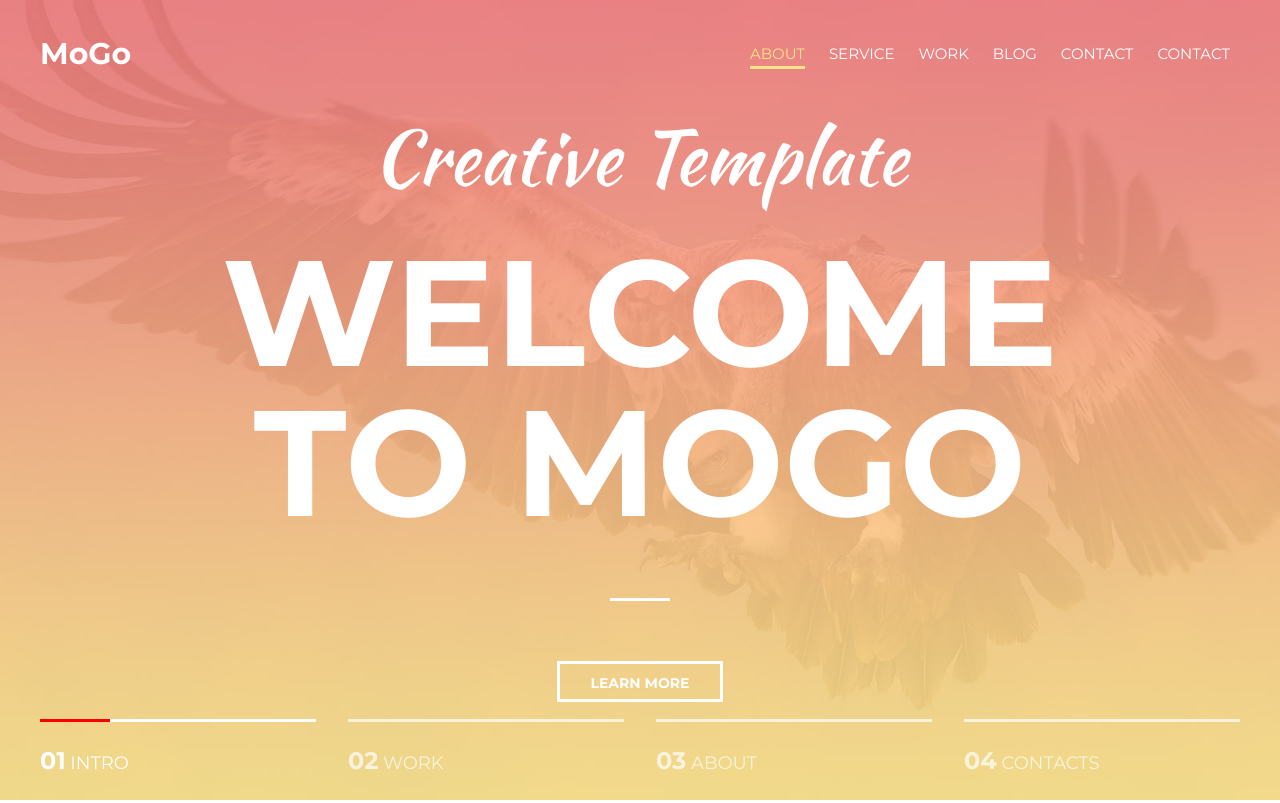
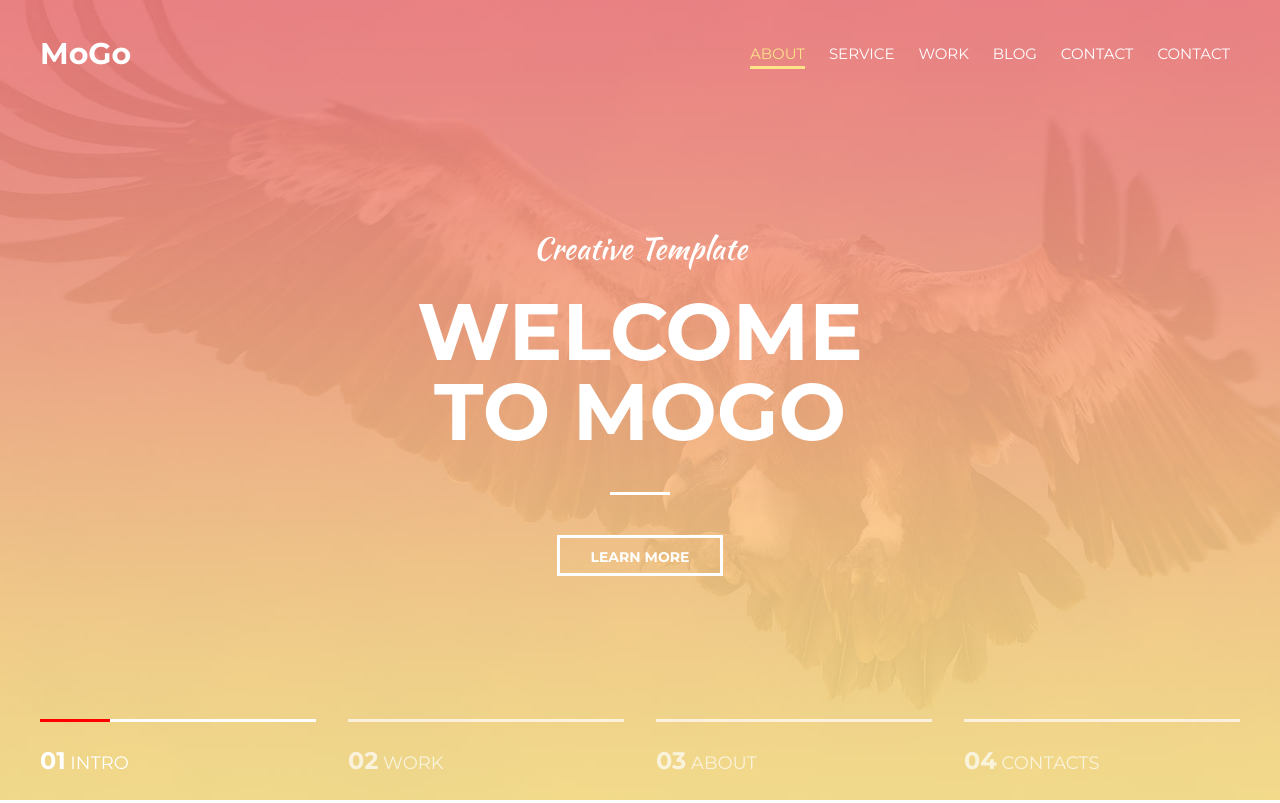
Before and after one commit to stan-nikola/MoGo, a plain HTML site: page index.html in a window 1280 px wide. Shown: the top 803 px of the page. Drawn offline with Linux system fonts and the light colour scheme.

Commit message:
fix intro size

```diff
--- a/index.html
+++ b/index.html
@@ -7,7 +7,7 @@
     <link rel="preconnect" href="https://fonts.gstatic.com" crossorigin>
     <link href="https://fonts.googleapis.com/css2?family=Kaushan+Script&family=Montserrat:wght@400;700&family=Roboto:ital,wght@0,400;1,300&display=swap"
         rel="stylesheet">
-    <meta name="viewport" content="width=device-width, initial-scale=1.0">
+    <meta name="viewport" content="width=device-width, initial-scale=1">
     <link rel="stylesheet" href="styles/styles.css">
     <title>MoGo</title>
 </head>
@@ -31,7 +31,7 @@
     <section class="intro">
         <div class="container">
             <div class="intro-inner">
-                <h2 class="intro-suptitle">Creative Template</h2>
+                <p class="intro-suptitle">Creative Template</p>
                 <h1 class="intro-title">Welcome to MoGo</h1>
                 <a class="btn" href="">Learn More</a>
             </div>
--- a/styles/styles.css
+++ b/styles/styles.css
@@ -14,11 +14,14 @@ body {
 *:before,
 *:after {
     box-sizing: border-box;
+    -webkit-box-sizing: border-box;
 }
 h1, h2, h3, h4, h5, h6{
     margin: 0;
 
 }
+
+p{margin: 0;}
 
 ul,
 li {
@@ -37,9 +40,6 @@ hr{
 
 
 
-
-
-
 /* Container */
 .container {
     width: 100%;
@@ -49,33 +49,33 @@ hr{
 
 /* intro */
 
-.intro {
-    font-family: 'Montserrat', sans-serif;
+.intro{
     display: flex;
-    flex-direction: column;
+   flex-direction: column;
     justify-content: center;
+
     width: 100%;
     height: 100vh;
     background: url(../images/intro_01.jpg)
     center no-repeat ;
-    background-size: cover;
+    -webkit-background-size: cover;
 }
 
 .intro-inner{
     color: #fff;
     width: 100%;
-    max-width: 880px;
+    max-width: 500px;
     margin: 0 auto;
     text-align: center;
+
 }
 
 .intro-title{
-    font-size: 150px;
+    font-size: 80px;
     line-height: 1;
     font-weight: 700;
     text-transform: uppercase;
 
-    line-height: 1;
 
 }
 
@@ -85,14 +85,14 @@ hr{
     width: 60px;
     height: 3px;
     background-color: #fff;
-    margin: 60px auto ;
+    margin: 40px auto ;
 
 }
 
 .intro-suptitle{
     margin-bottom: 20px;
     font-family: 'Kaushan Script', cursive;
-    font-size: 75px;
+    font-size: 30px;
     font-weight: 400;
 
     color: #fff;
```
